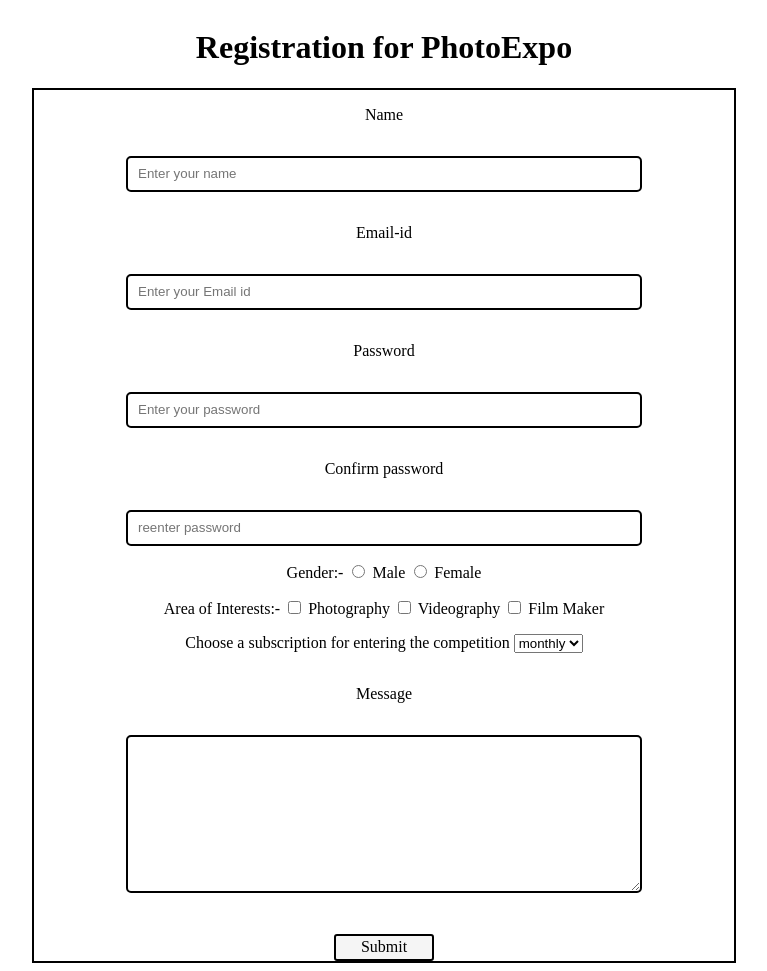
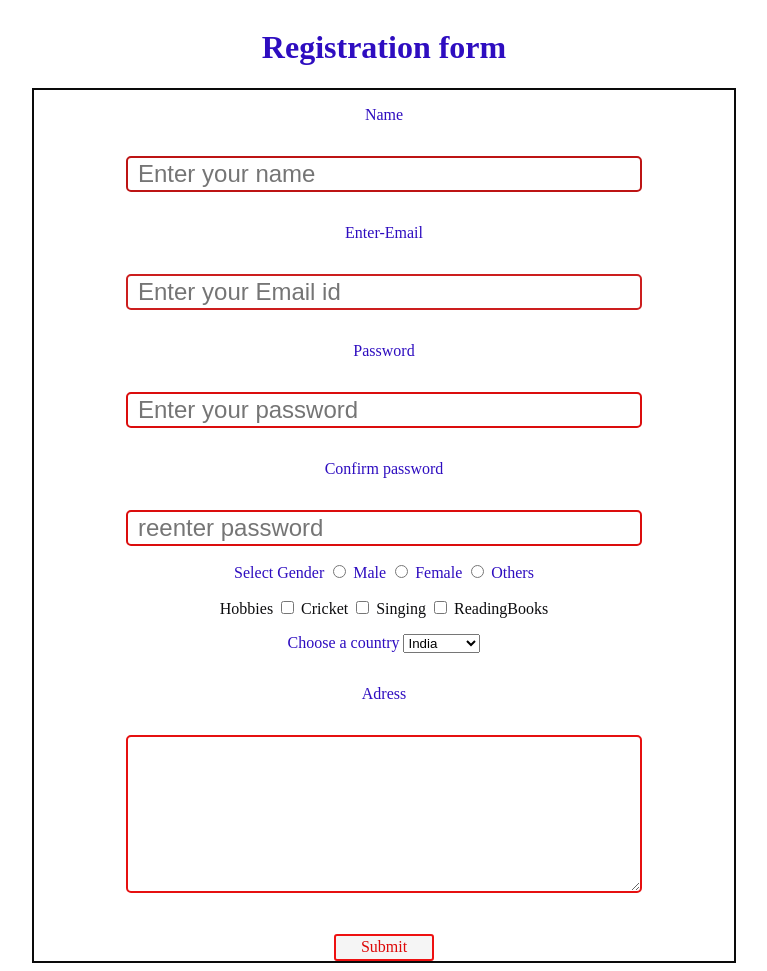
Before and after one commit to Naveen2301-stack/Script-programs, a PHP site: page / in a window 1280 px wide. Shown: the whole page, without its empty margins (256-1023 px from the left). Run offline with PHP 8.4, Linux system fonts and the light colour scheme.

Commit message:
php,css,json added

```diff
--- a/Registeration/index.html
+++ b/Registeration/index.html
@@ -11,45 +11,49 @@
 
 <body>
     <div>
-        <div class="Registration-div">
-            <h1>Registration for PhotoExpo</h1>
-            <form class="regform" name="form" id="Login_form">
+        <div class="Registration">
+            <h1>Registration form</h1>
+            <form class="regform" name="form" id="Register_form">
                 <p for="regname">Name</p>
                 <input class="inputname" type="text" name="name" placeholder="Enter your name" />
-                <p>Email-id</p>
+                <p>Enter-Email</p>
                 <input type="text" name="email" class="inputemail" placeholder="Enter your Email id" />
                 <p>Password</p>
-                <input type="text" name="pass" class="inputpass" placeholder="Enter your password" />
+                <input type="text" name="pwd" class="inputpass" placeholder="Enter your password" />
                 <p>Confirm password</p>
-                <input type="text" name="rpass" class="inputpass" placeholder="reenter password" />
+                <input type="text" name="cpass" class="inputpass" placeholder="reenter password" />
                 <div class="checkbox-div">
-                    <span>Gender:- </span>
+                    <span>Select Gender </span>
                     <input type="radio" id="male" name="Gender" value="Male" />
                     <label for="male">Male</label>
                     <input type="radio" id="female" name="Gender" value="Female" />
                     <label for="female">Female</label>
+                    <input type="radio" id="others" name="Gender" value="others" />
+                    <label for="female">Others</label>
                 </div>
                 <div class="dropdown-div">
                     <div class="dropdown-subdiv">
-                        <span>Area of Interests:-</span>
-                        <input type="checkbox" id="js" name="Interests" value="Photography" />
-                        <label for="js">Photography</label>
-                        <input type="checkbox" id="react" name="Interests" value="Videography" />
-                        <label for="react">Videography</label>
-                        <input type="checkbox" id="angular" name="interests" value="Film Maker" />
-                        <label for="react">Film Maker</label>
+                        <span>Hobbies</span>
+                        <input type="checkbox" id="js" name="hobbies" value="Cricket" />
+                        <label for="js">Cricket</label>
+                        <input type="checkbox" id="react" name="hobbies" value="Singing" />
+                        <label for="react">Singing</label>
+                        <input type="checkbox" id="angular" name="hobbies" value="ReadingBooks" />
+                        <label for="react">ReadingBooks</label>
                     </div>
 
                 </div>
                 <div>
-                    <label for="sub">Choose a subscription for entering the competition</label>
-                    <select id="sub" name="subscription">
-                        <option value="monthly">monthly</option>
-                        <option value="yearly">yearly</option>
-                        <option value="weekly">weekly</option>
+                    <label for="sub">Choose a country</label>
+                    <select id="sub" name="countries">
+                        <option value="India">India</option>
+                        <option value="USA">USA</option>
+                        <option value="Uk">UK</option>
+                        <option value="pakistan">Pakistan</option>
+                        <option value="germany">Germany</option>
                     </select>
                 </div>
-                <p>Message</p>
+                <p>Adress</p>
                 <textarea class="textarea" cols="30" rows="10" name="msg"></textarea>
                 <button type="submit" class="submit">Submit</button>
             </form>
--- a/Registeration/index.js
+++ b/Registeration/index.js
@@ -1,25 +1,25 @@
-var form = document.getElementById("Login_form");
+var form = document.getElementById("Register_form");
 function sConsole(event) {
   event.preventDefault();
-  var fname = document.form.name.value;
-  var fmail = document.form.email.value;
-  var fpass = document.form.pass.value;
-  var frpass = document.form.rpass.value;
+  var rname = document.form.name.value;
+  var rmail = document.form.email.value;
+  var rpass = document.form.pwd.value;
+  var srpass = document.form.cpass.value;
   var fgender = document.form.Gender.value;
-  var fsub = document.form.subscription.value;
+  var fsub = document.form.countries.value;
   var fmsg = document.form.msg.value;
   var int = new Array();
-  var fint = document.getElementsByName("Interests");
+  var fint = document.getElementsByName("hobbies");
   for (var x of fint) {
     if (x.checked) {
       int.push(x.value);
     }
   }
   const message = function () {
-    console.log(fname);
-    console.log(fmail);
-    console.log(fpass);
-    console.log(frpass);
+    console.log(rname);
+    console.log(rmail);
+    console.log(rpass);
+    console.log(srpass);
     console.log(fgender);
     console.log(int);
     console.log(fsub);
--- a/Registeration/style.css
+++ b/Registeration/style.css
@@ -1,38 +1,43 @@
-.Registration-div {
+.Registration {
     display: flex;
     flex-direction: column;
     justify-content: center;
     align-items: center;
     text-align: left;
     font-family: "metrolight", "sans-serif";
+    color: rgb(46, 13, 192);
   }
   .inputname {
     width: 500px;
     height: 30px;
-    border: 2px solid rgb(0, 0, 0);
+    border: 2px solid rgb(189, 20, 20);
     border-radius: 5px;
     padding-left: 10px;
     background-color: transparent;
+    font-size:x-large
   }
   .inputemail {
     width: 500px;
     height: 30px;
-    border: 2px solid rgb(0, 0, 0);
+    border: 2px solid rgb(204, 30, 30);
     border-radius: 5px;
     padding-left: 10px;
     background-color: transparent;
+    font-size: x-large;
   }
   .inputpass{
     width: 500px;
     height: 30px;
-    border: 2px solid rgb(0, 0, 0);
+    border: 2px solid rgb(219, 13, 13);
     border-radius: 5px;
     padding-left: 10px;
     background-color: transparent;
+    font-size: x-large;
   }
   .dropdown-div {
     display: flex;
     flex-direction: column;
+    color: rgb(12, 12, 14);
   }
   .regform {
     align-items: center;
@@ -40,12 +45,12 @@
     display: flex;
     flex-direction: column;
     gap: 1rem;
-    border: 2px solid black;
+    border: 2px solid rgb(10, 10, 10);
     width: 700px;
   }
 
   .textarea {
-    border: 2px solid rgb(0, 0, 0);
+    border: 2px solid rgb(230, 16, 16);
     width: 500px;
     border-radius: 5px;
     padding-left: 10px;
@@ -55,9 +60,9 @@
     font-family: "metrolight", "sans-serif";
     display: block;
     margin-top: 25px;
-    color: black;
+    color: rgb(221, 8, 8);
     background-color: whitesmoke;
-    border: 2px solid black;
+    border: 2px solid rgb(238, 17, 17);
     border-radius: 3px;
     width: 100px;
     height: 27px;
```
